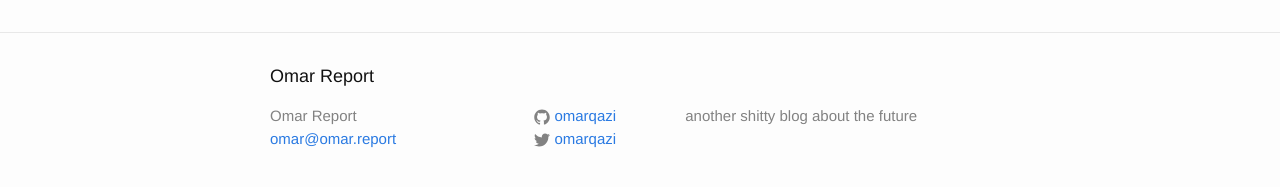
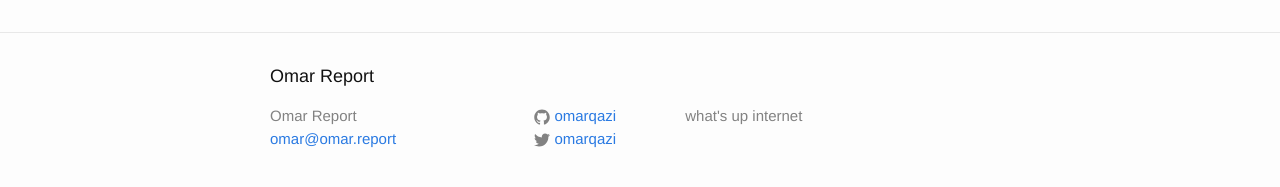
Before and after one commit to omarqazi/omar-report, a Jekyll site: the page built from about.md, in a window 1280 px wide. Shown: the part 318-505 px from the top of the page. Built offline with Jekyll 4.4.1, drawn with Linux system fonts in a browser that asks for light colours.

Commit message:
change tagline

```diff
--- a/_config.yml
+++ b/_config.yml
@@ -1,7 +1,7 @@
 # Site settings
 title: Omar Report
 email: omar@omar.report
-description: another shitty blog about the future
+description: what's up internet
 baseurl: "" # the subpath of your site, e.g. /blog/
 url: "http://omar.report" # the base hostname & protocol for your site
 twitter_username: omarqazi
```
